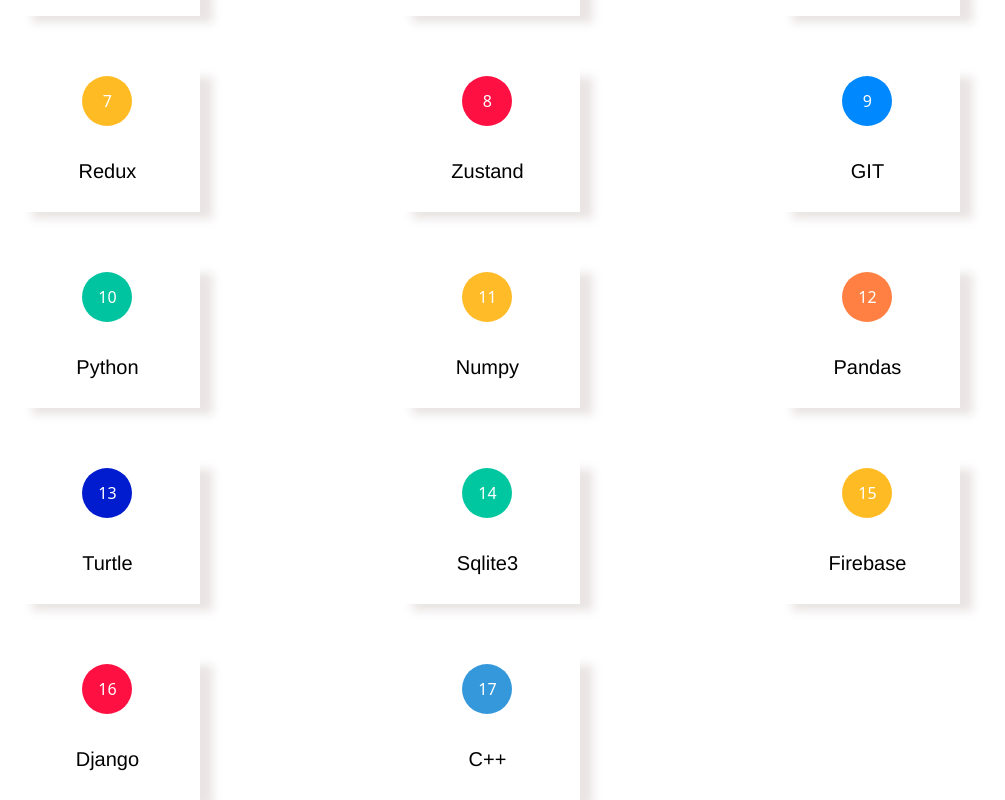
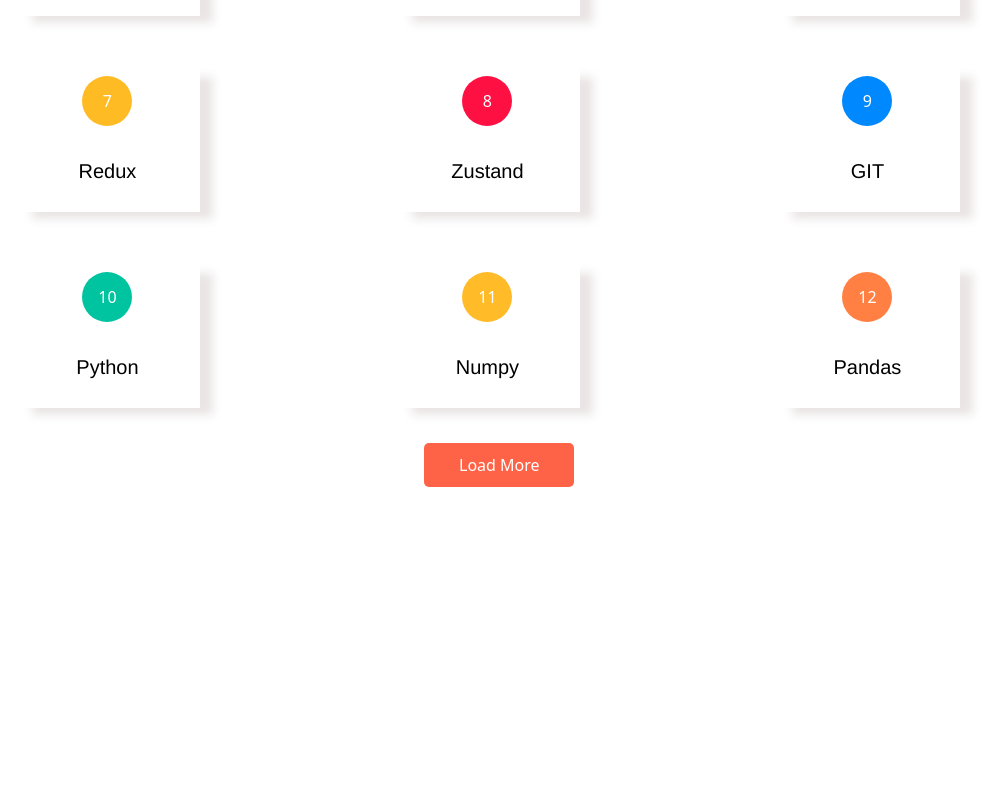
Before and after one commit to tejth/tejthPortfolio, a React (Vite) app: page / in a window 1280 px wide. Shown: the part 1312-2112 px from the top of the page, without its empty margins (238-1243 px from the left). After the commit the page ends 1839 px from the top, so only its background shows below. Built offline with nearby package versions, Linux system fonts and the light colour scheme.

Commit message:
add load more button functionality

```diff
--- a/src/Components/TechStack/TechStack.css
+++ b/src/Components/TechStack/TechStack.css
@@ -1,6 +1,7 @@
 .techstack-section {
   margin-top: 30px;
   height: auto;
+  margin-bottom: 40px;
 }
 
 .section-title h5 {
@@ -50,3 +51,19 @@
   margin: 0 auto;
   line-height: 50px;
 }
+
+.load-more-tech-stack {
+  background-color: tomato;
+  width: 150px;
+  padding: 10px;
+  color: white;
+  text-align: center;
+  justify-content: center;
+  display: table;
+  margin-left: 52%;
+  margin-right: auto;
+  margin-top: 35px;
+  border-radius: 5px;
+  margin-bottom: 40px;
+  cursor: pointer;
+}
--- a/src/Components/TechStack/TechStack.jsx
+++ b/src/Components/TechStack/TechStack.jsx
@@ -1,4 +1,4 @@
-import React from "react";
+import React, { useState } from "react";
 import "./TechStack.css";
 
 function TechStack() {
@@ -43,7 +43,7 @@
       name: "Turtle",
     },
     {
-      name: "Sqlite3",
+      name: "SQLite3",
     },
     {
       name: "Firebase",
@@ -75,6 +75,11 @@
     "#FF1042",
     "#3498DB ",
   ];
+
+  const [showMoreTechStack, setShowMoreTechStack] = useState(12);
+  const loadMore = () => {
+    setShowMoreTechStack((prev) => prev + 3);
+  };
   return (
     <>
       <div className="container techstack-section">
@@ -84,7 +89,7 @@
         </div>
 
         <div className="row">
-          {data.map((item, index) => (
+          {data.slice(0, showMoreTechStack).map((item, index) => (
             <div className="col-xl-4 col-lg-4 col-md-6 col-sm-12 " key={index}>
               <div className="tech-content">
                 <span
@@ -98,6 +103,11 @@
             </div>
           ))}
         </div>
+        {showMoreTechStack >= data.length ? null : (
+          <span className="load-more-tech-stack" onClick={loadMore}>
+            Load More
+          </span>
+        )}
       </div>
     </>
   );
```
